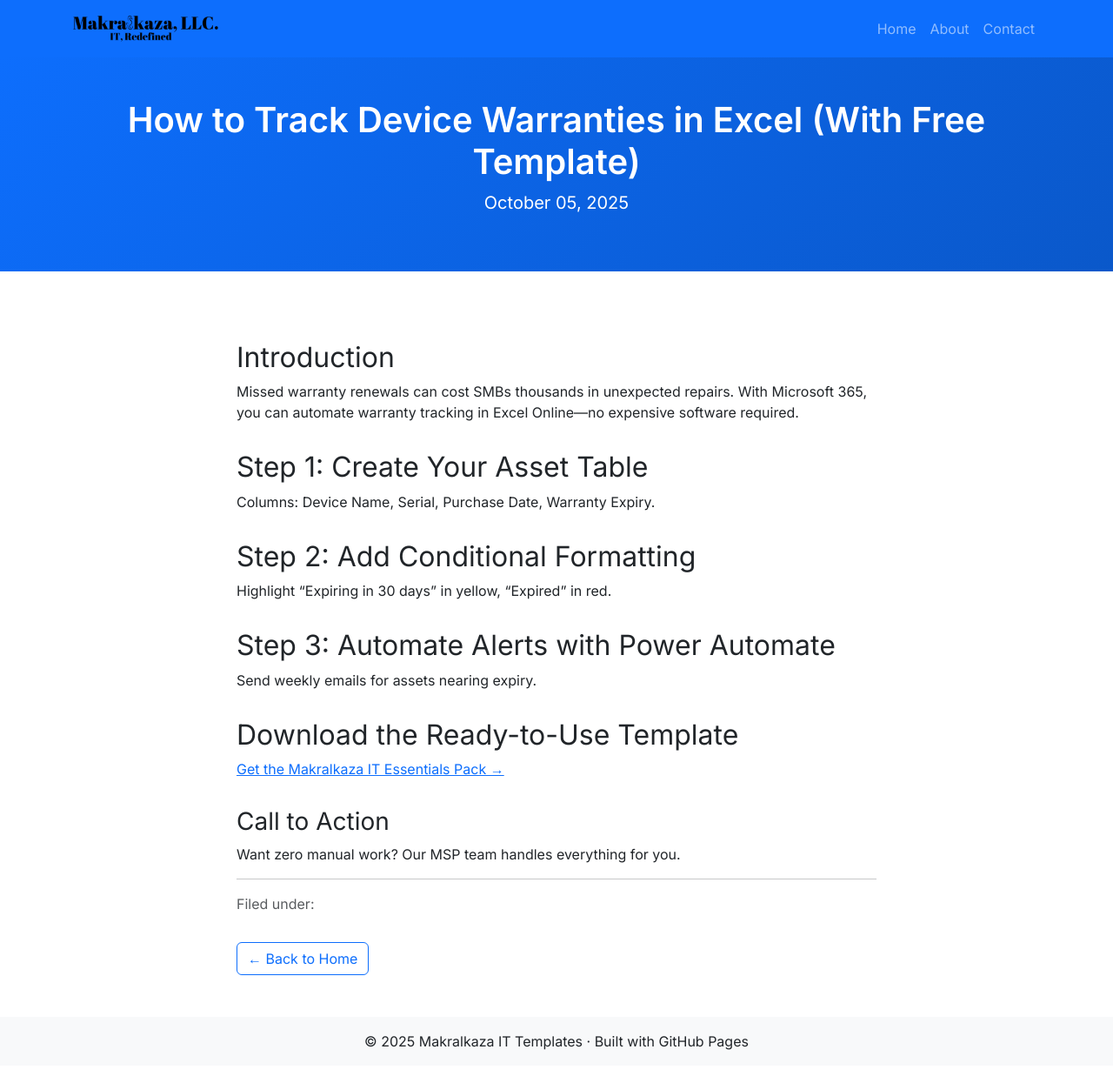
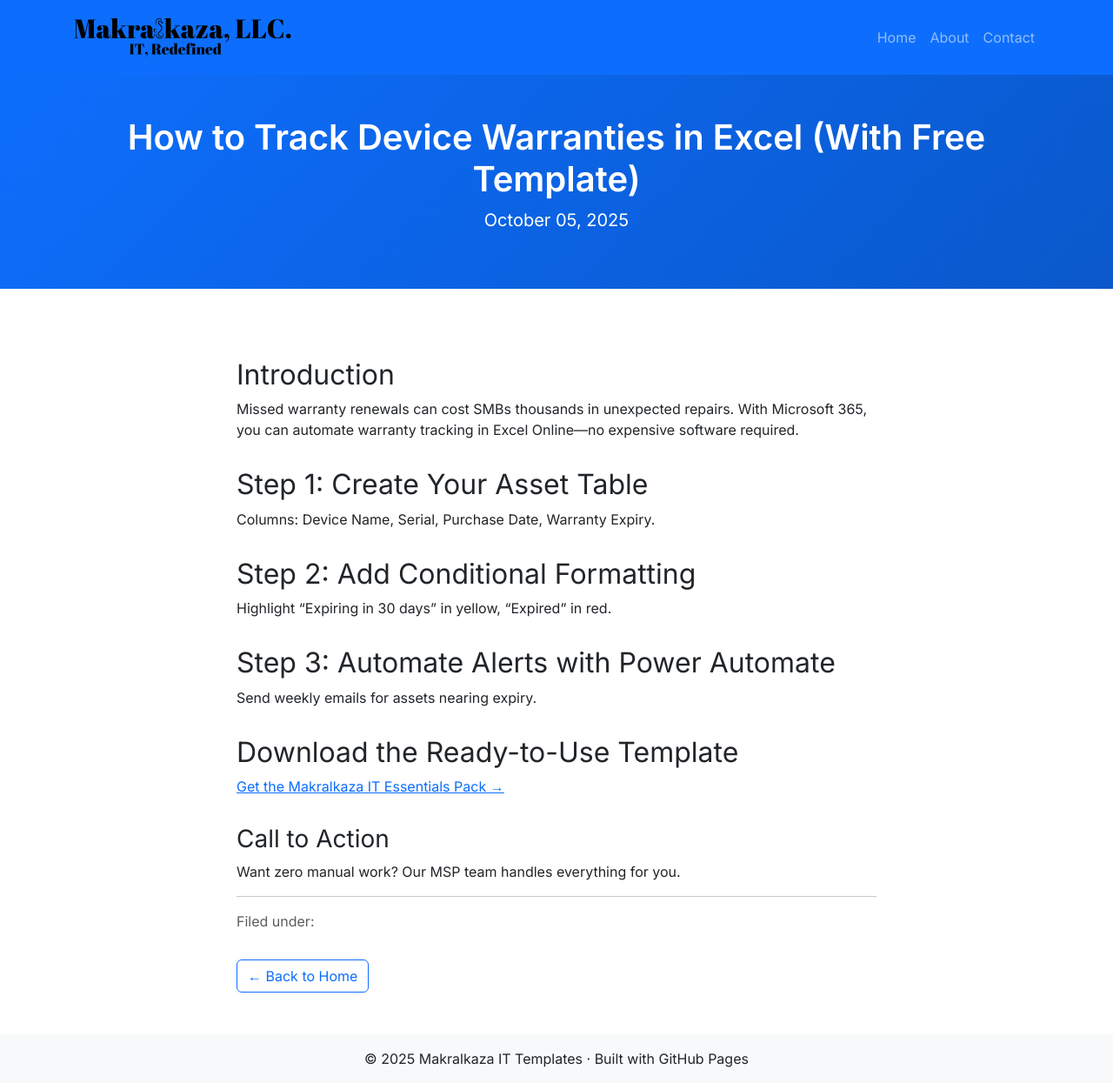
Before and after one commit to gitmakralkaza/tools, a Jekyll site: the page built from _posts/2025-10-05-track-device-warranties-excel-template.md, in a window 1280 px wide. Shown: the whole page at 87% size. Built offline with Jekyll 4.4.1, drawn with Linux system fonts in a browser that asks for light colours.

Commit message:
Update post.html

```diff
--- a/_layouts/post.html
+++ b/_layouts/post.html
@@ -20,7 +20,7 @@
   <!-- Navbar -->
   <nav class="navbar navbar-expand-lg navbar-dark bg-primary">
     <div class="container">
-      <a class="navbar-brand d-flex align-items-center" href="{{ "/" | relative_url }}"><img src="{{ '/assets/images/logo.png' | relative_url }}" alt="{{ site.title }} logo" height="40" class="me-2"></a>
+      <a class="navbar-brand d-flex align-items-center" href="{{ "/" | relative_url }}"><img src="{{ '/assets/images/logo.png' | relative_url }}" alt="{{ site.title }} logo" height="60" class="me-2"></a>
       <button class="navbar-toggler" type="button" data-bs-toggle="collapse" data-bs-target="#navbarNav">
         <span class="navbar-toggler-icon"></span>
       </button>
```
